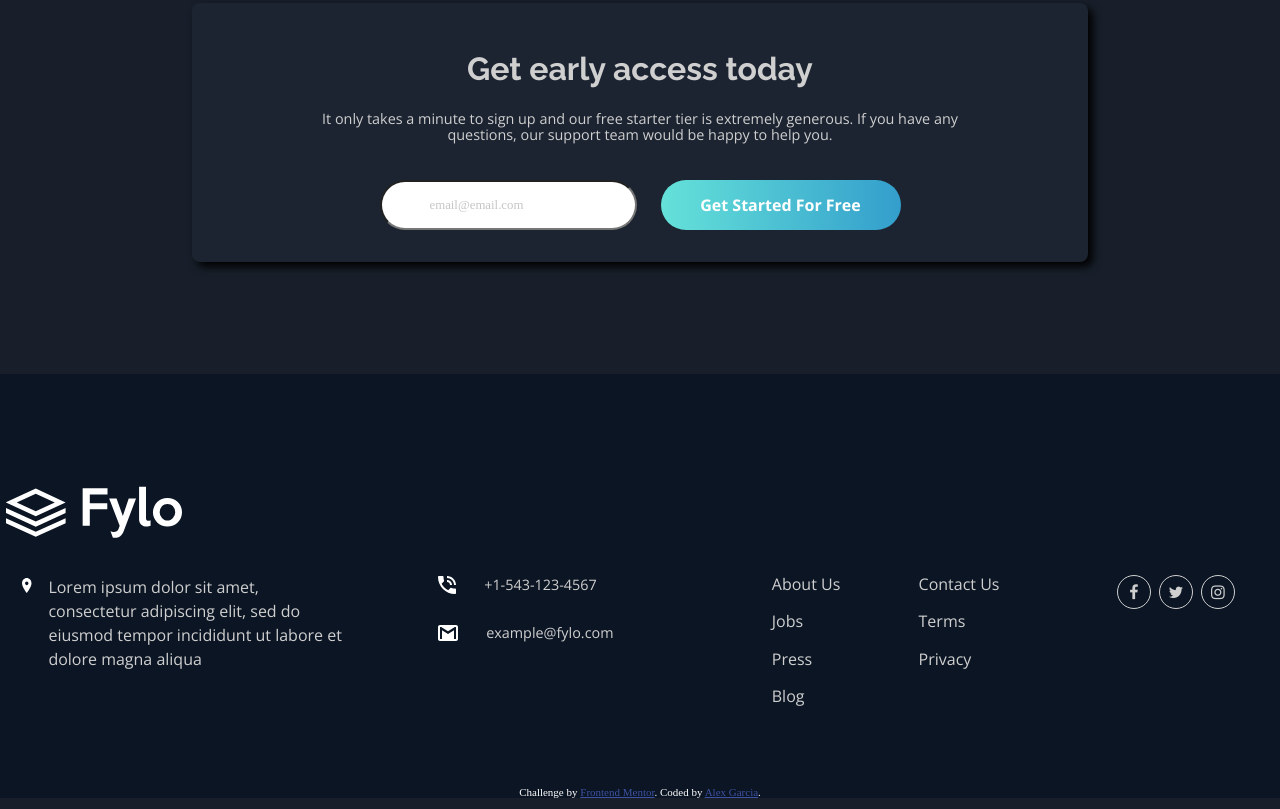
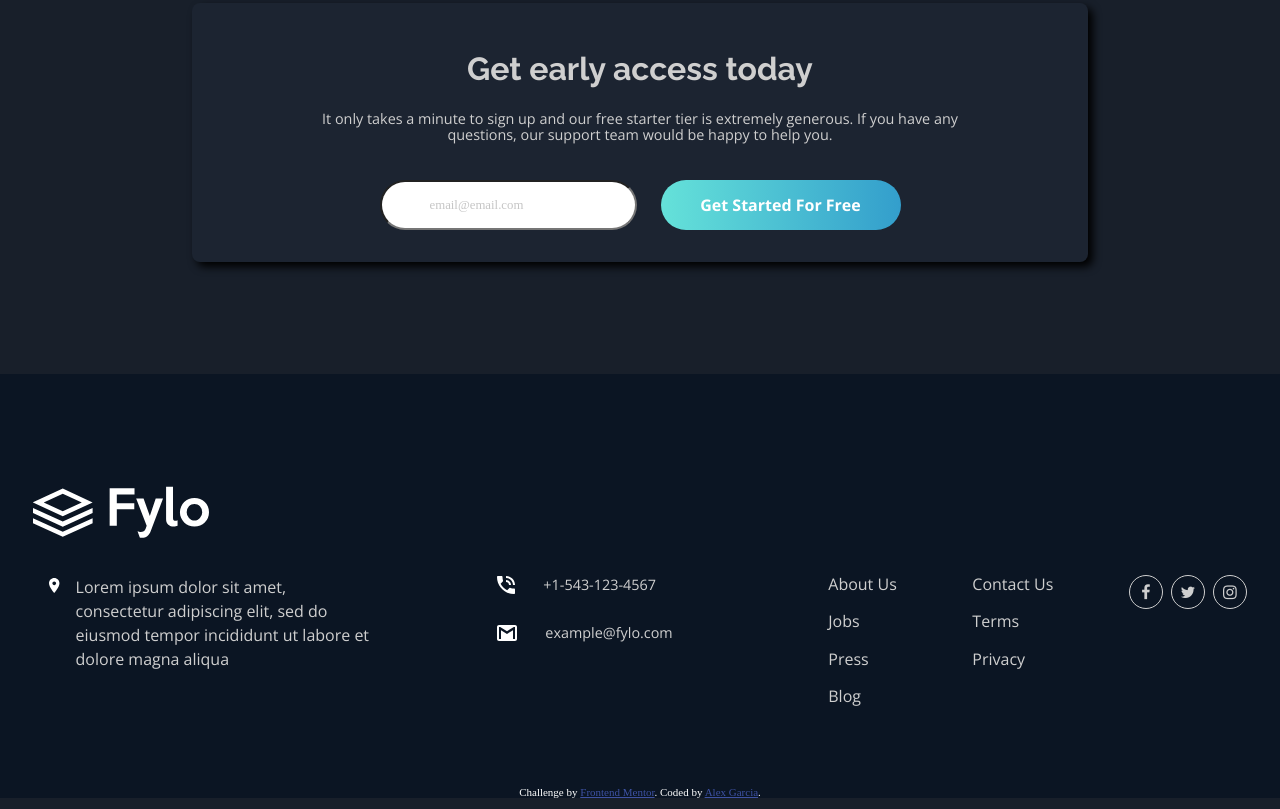
Before and after one commit to alexgcode/fylo-landing-page, a plain HTML site: page index.html in a window 1280 px wide. Shown: the part 2951-3760 px from the top of the page. Drawn offline with nearby package versions, Linux system fonts and the light colour scheme.

Commit message:
fixing layouts

```diff
--- a/css/layout/footer.css
+++ b/css/layout/footer.css
@@ -1,6 +1,7 @@
 .footer {
     padding-top: 7rem;
     background-color: var(--dark-blue-footer-bg);
+    padding-inline: 1.7rem;
 }
 
 .footer-container {
@@ -69,7 +70,7 @@
 
 
 /*-----column------*/
-.column, .social {
+.column {
     flex-grow: 1;
 }
 
@@ -92,6 +93,7 @@
 /*-------------- social media icons----------*/
 
 .social {
+    justify-self: flex-end;
     display: flex;
     gap: 0.5rem;
     align-items: flex-start;
@@ -131,8 +133,8 @@
 @media screen and (max-width:425px) {
 
     .footer {
-        /*margin: 0 0.75rem;*/
-        padding: 0 1.7rem;
+        /*margin: 0 0.75rem;
+        padding-in: 0 1.7rem;*/
     }
 
     .location {
@@ -180,3 +182,13 @@
 
 
 }
+
+@media screen and (min-width: 426px) {
+
+    .column, .social {
+        /*align-items: center;*/
+    }
+    .sub-container {
+        gap: 2rem;
+    }
+}
--- a/css/layout/navbar.css
+++ b/css/layout/navbar.css
@@ -41,6 +41,7 @@
 
     .header {
         margin-top: 1.5rem;
+        margin-bottom: 3rem;
     }
 
     .logo {
--- a/css/pages/home.css
+++ b/css/pages/home.css
@@ -105,7 +105,6 @@
     }
 
     .home__image {
-        margin-top: 1.55rem;
         margin-left: auto;
         margin-right: auto;
         width: 100%;
```
